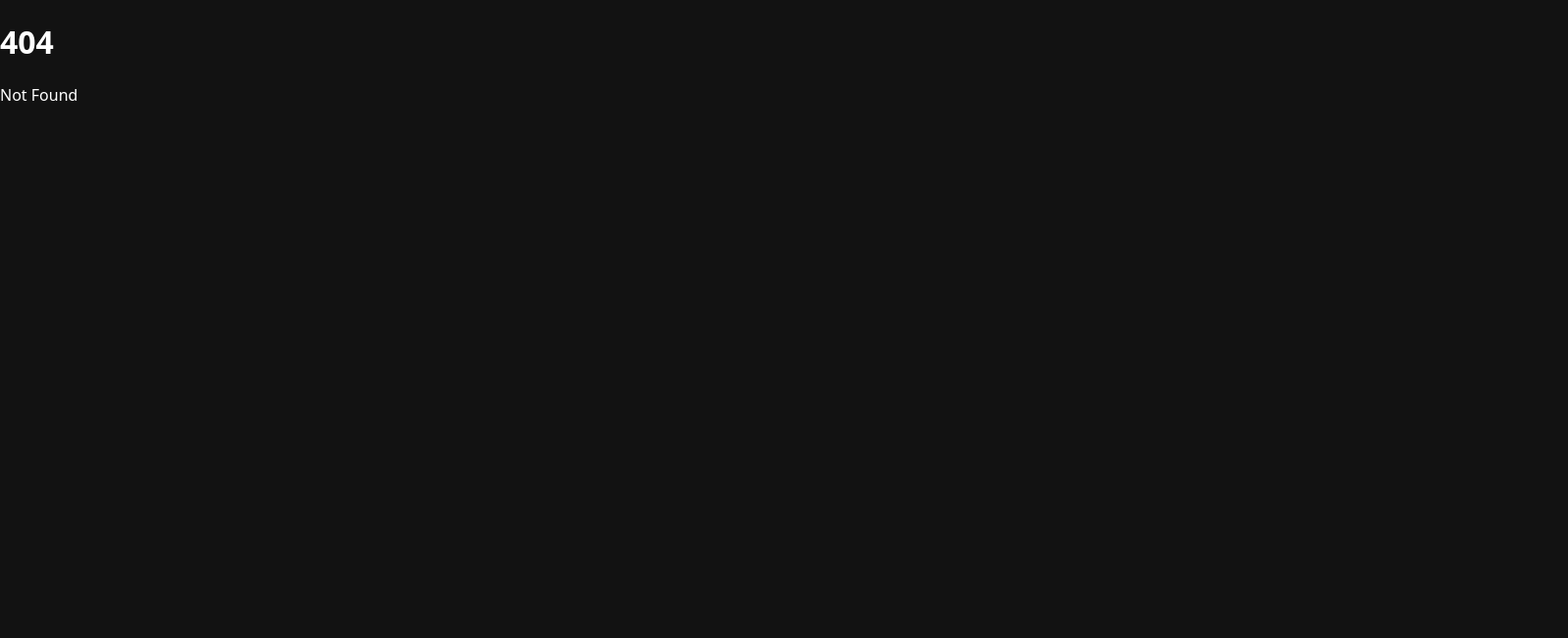
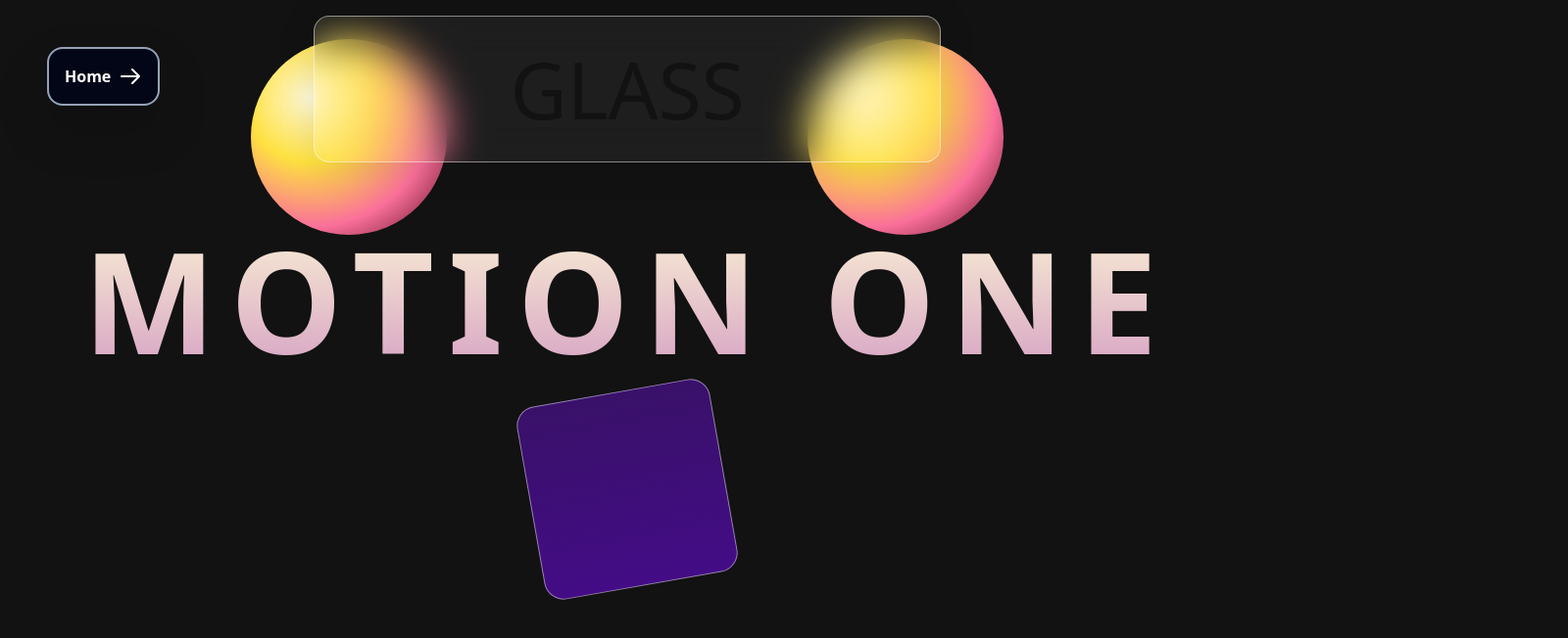
Before and after one commit to push-on/svelte-css-animations, a SvelteKit app: page /motion in a window 1280 px wide. Before the commit this address had no page. Shown: the top 652 px of the page at 98% size, 1600 px wide, since content can reach past the window. Built offline with nearby package versions, Linux system fonts and the light colour scheme.

Commit message:
Update 05/31/2024 12:51:44

```diff
--- a/src/routes/+layout.svelte
+++ b/src/routes/+layout.svelte
@@ -2,7 +2,7 @@
   import "../style.css"
   import { fly } from "svelte/transition"
   import { cubicIn, cubicOut } from "svelte/easing"
-
+  import HomeLink from "../components/HomeLink.svelte"
   export let data
 
   const duration = 300
@@ -15,6 +15,9 @@
 
 {#key data.pathname}
   <div in:fly={transitionIn} out:fly={transitionOut}>
+    {#if data.pathname !== "/"}
+      <HomeLink />
+    {/if}
     <slot />
   </div>
 {/key}
--- a/src/routes/+page.svelte
+++ b/src/routes/+page.svelte
@@ -6,6 +6,7 @@
       <a href="/scroll_animation">2. CSS only Scroll Animations</a>
       <a href="/observer">3. JS IntersactionObserver Animations</a>
       <a href="/paralax_scrolling">4. Paralax scrolling</a>
+      <a href="/motion">5. Motion</a>
     </div>
   </div>
 </main>
--- /dev/null
+++ b/src/routes/motion/+page.svelte
@@ -0,0 +1,155 @@
+<script>
+  import { animate } from "motion"
+  import { onMount } from "svelte"
+  onMount(() => {
+    animate(
+      ".title",
+      {
+        scale: [1.2, 1.5],
+        opacity: [0, 1],
+        letterSpacing: ["0rem", ".6rem"],
+      },
+      {
+        repeat: Infinity,
+        duration: 1.5,
+        easing: "cubic-bezier(.22,.2,0,.99)",
+        direction: "alternate",
+      }
+    )
+    animate(
+      ".box",
+      {
+        rotate: [0, 350],
+      },
+      {
+        repeat: Infinity,
+        duration: 1.5,
+        easing: "cubic-bezier(.22,.2,0,.99)",
+        direction: "alternate",
+      }
+    )
+    animate(
+      ".ball",
+      {
+        y: [600, 0],
+      },
+      {
+        repeat: Infinity,
+        duration: 1.5,
+        easing: "cubic-bezier(.22,.2,0,.99)",
+        direction: "alternate",
+      }
+    )
+  })
+</script>
+
+<h1 class="title">MOTION ONE</h1>
+<div class="ball position-L"></div>
+<div class="ball position-R"></div>
+<div class="box"></div>
+<div class="glass">GLASS</div>
+
+<style lang="scss">
+  .glass {
+    text-align: center;
+    display: flex;
+    justify-content: center;
+    align-items: center;
+    font-size: 5rem;
+    line-height: 1;
+    position: absolute;
+    color: rgba(0, 0, 0, 0.37);
+    z-index: 1000;
+    top: 2%;
+    width: 50vw;
+    height: 150px;
+    background: rgba(255, 255, 255, 0.05);
+    border-radius: 16px;
+    box-shadow: 0 4px 40px rgba(0, 0, 0, 0.1);
+    backdrop-filter: blur(20px);
+    -webkit-backdrop-filter: blur(20px);
+    border: 1px solid rgba(255, 255, 255, 0.47);
+    left: 0;
+    right: 0;
+    margin: auto;
+    @media (max-width: 640px) {
+      width: 90vw;
+      height: 100px;
+      top: 5%;
+      backdrop-filter: blur(10px);
+      -webkit-backdrop-filter: blur(10px);
+    }
+  }
+  .ball {
+    width: 200px;
+    height: 200px;
+    border-radius: 9999px;
+    background: radial-gradient(
+      circle at 30% 30%,
+      #fff9da,
+      #fee140,
+      #fa709a,
+      #50051b
+    );
+
+    position: absolute;
+    transform: translateX(-50%);
+    @media (max-width: 640px) {
+      width: 100px;
+      height: 100px;
+    }
+  }
+  .box {
+    width: 200px;
+    height: 200px;
+    border-radius: 20px;
+    border: 1px solid rgba(255, 255, 255, 0.47);
+
+    background-image: linear-gradient(to top, #430c86 0%, #391169 100%);
+    position: absolute;
+    left: 0;
+    right: 0;
+    margin: auto;
+    top: 50%;
+    @media (max-width: 640px) {
+      width: 100px;
+      height: 100px;
+    }
+  }
+  .position-L {
+    top: 5%;
+    left: 20%;
+    @media (max-width: 640px) {
+      top: 10%;
+      left: 10%;
+    }
+  }
+  .position-R {
+    top: 5%;
+    right: 20%;
+    @media (max-width: 640px) {
+      top: 10%;
+      right: 10%;
+    }
+  }
+  .title {
+    color: white;
+    background: #d299c2;
+    background: linear-gradient(0deg, #d299c2 0%, #fef9d7 100%);
+    -webkit-background-clip: text;
+    background-clip: text;
+    -webkit-text-fill-color: transparent;
+    font-size: 6rem;
+    text-align: center;
+    position: absolute;
+    letter-spacing: 0.5rem;
+    left: 0;
+    right: 0;
+    margin: auto;
+    top: 30%;
+    @media (max-width: 900px) {
+      font-size: 2rem;
+    }
+    opacity: 0;
+  }
+</style>
--- a/src/routes/observer/+page.svelte
+++ b/src/routes/observer/+page.svelte
@@ -1,5 +1,4 @@
 <script>
-  import HomeLink from "../../components/HomeLink.svelte"
   import Mounitain_one from "../../assets/mountain_one.webp"
   import Mounitain_two from "../../assets/mountain_two.webp"
   import Mounitain_three from "../../assets/mountain_three.webp"
@@ -10,7 +9,6 @@
 </script>
 
 <div class="scroll_watcher" />
-<HomeLink />
 
 <main>
   <div class="hero">
--- a/src/routes/particles/+page.svelte
+++ b/src/routes/particles/+page.svelte
@@ -1,10 +1,7 @@
-<script>
-  import HomeLink from "../../components/HomeLink.svelte"
-</script>
+
 
 <!-- PARTICLE SYSTEM -->
 <main>
-  <HomeLink />
 
   <div class="page-bg" />
 
--- a/src/routes/scroll_animation/+page.svelte
+++ b/src/routes/scroll_animation/+page.svelte
@@ -1,5 +1,4 @@
 <script>
-  import HomeLink from "../../components/HomeLink.svelte"
   import Mounitain_one from "../../assets/mountain_one.webp"
   import Mounitain_two from "../../assets/mountain_two.webp"
   import Mounitain_three from "../../assets/mountain_three.webp"
@@ -8,7 +7,6 @@
 </script>
 
 <div class="scroll_watcher" />
-<HomeLink />
 <main>
   <div class="hero">
     <div class="hero-content">
```
Also changed, not shown: package.json (+5 -5 lines), src/routes/paralax_scrolling/+page.svelte (+5 -5 lines), 1 other file (tests, documents, lock files or other folders).
